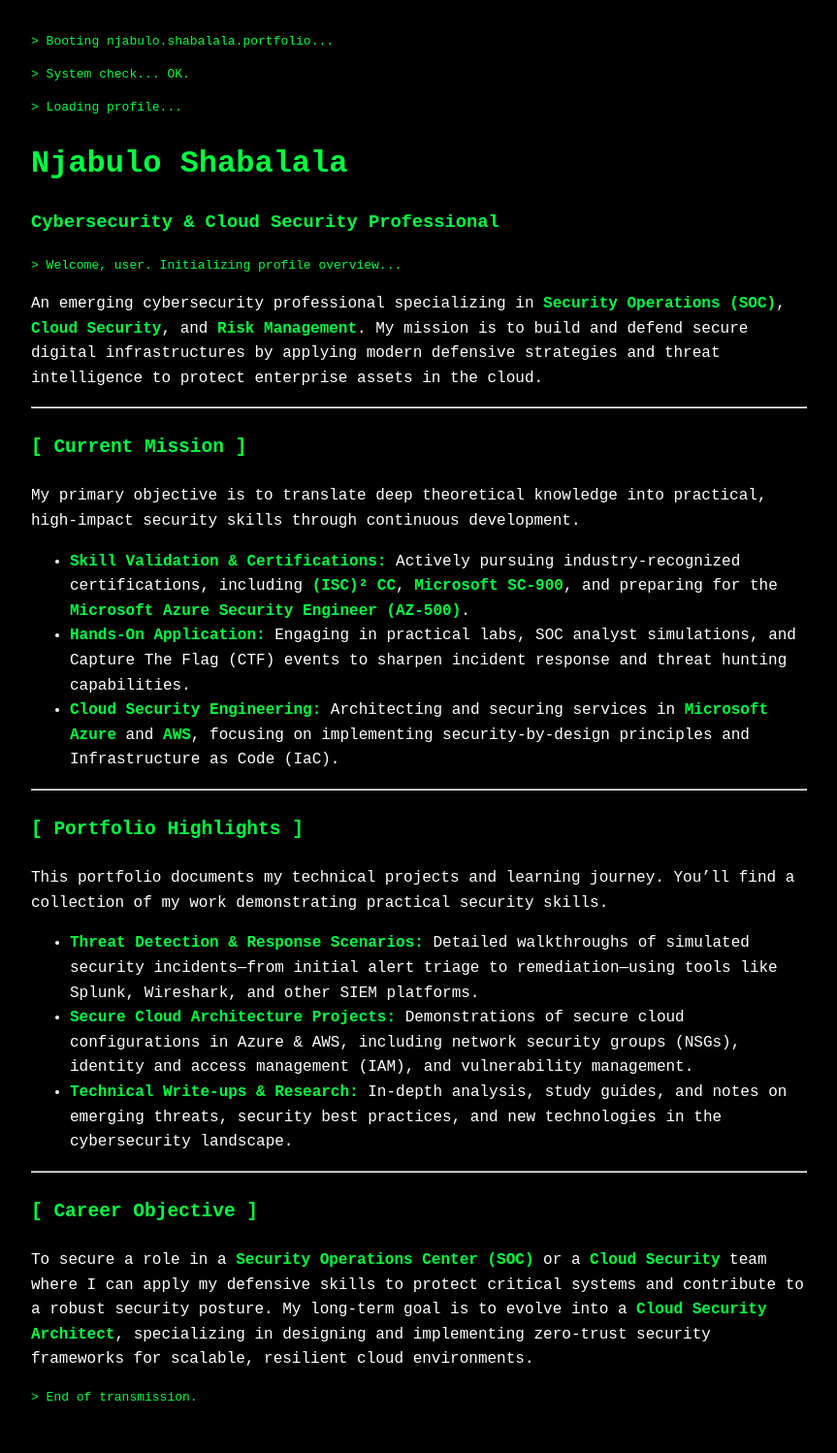
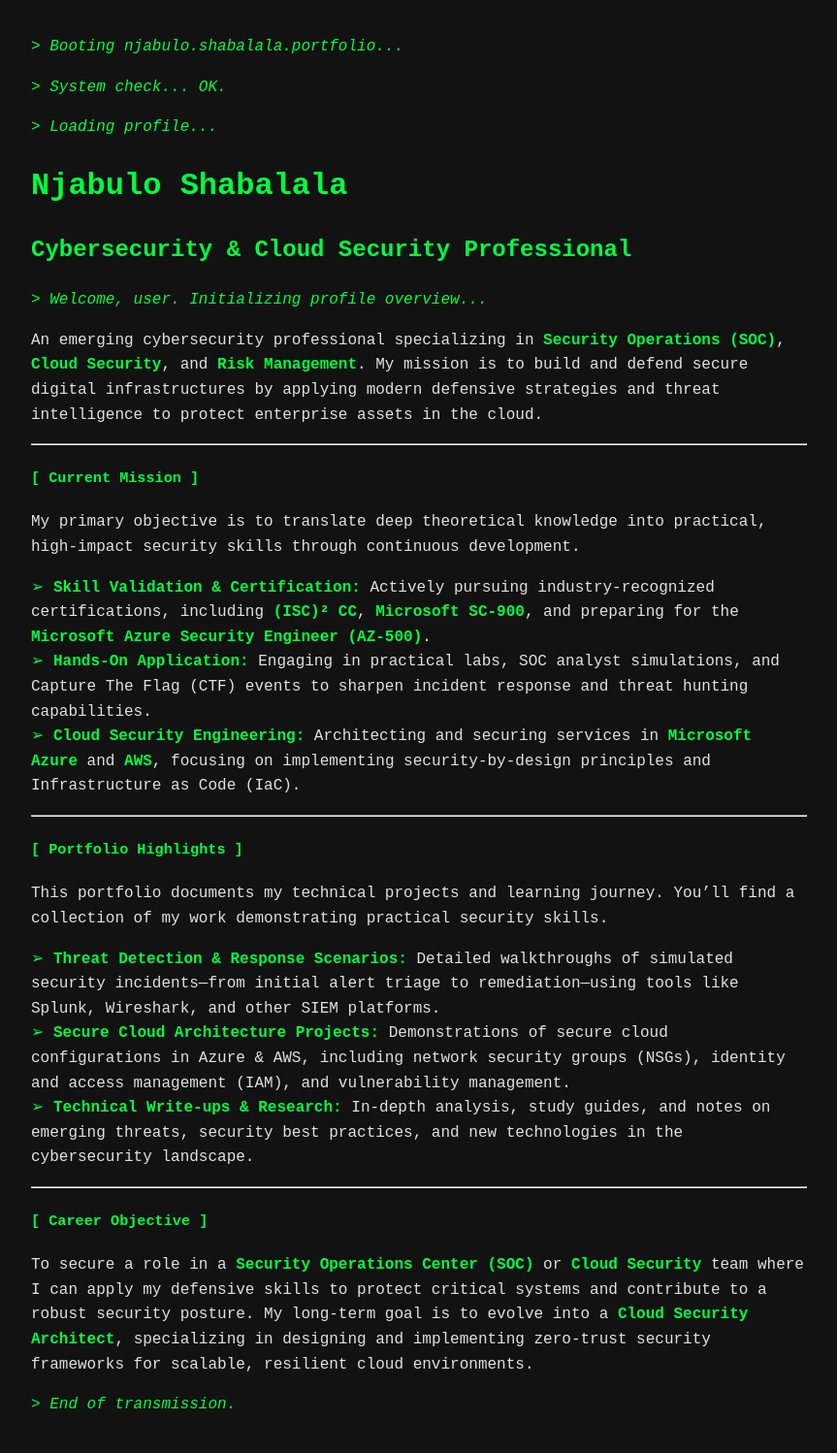
Before and after one commit to NjabuloShabalala/Njabulo_Shabalala.github.io, a Jekyll site: the page built from index.md, in a window 1280 px wide. Shown: the whole page at 97% size, without its empty margins (208-1071 px from the left). Built offline with Jekyll 4.4.1, drawn with Linux system fonts in a browser that asks for light colours.

Commit message:
Update index.md

```diff
--- a/index.md
+++ b/index.md
@@ -5,16 +5,34 @@ title: Home
 
 <style>
   body {
-    color: white;
-    background-color: black;
+    color: #e0e0e0; /* Soft white for better readability */
+    background-color: #121212; /* Dark gray instead of pure black */
+    font-family: 'Courier New', monospace;
+    line-height: 1.6;
+    max-width: 800px;
+    margin: 0 auto;
+    padding: 20px;
   }
-  strong, b, h1, h2, h3, blockquote {
-    color: #00ff41; /* Matrix green */
+  h1, h2, h3, strong {
+    color: #00ff41; /* Terminal green */
   }
-  /* Style the command prompt lines */
   .prompt {
     color: #00ff41;
-    font-family: monospace;
+    font-style: italic;
+    margin-bottom: 1rem;
+  }
+  ul {
+    list-style-type: none;
+    padding-left: 0;
+  }
+  li:before {
+    content: "➢ ";
+    color: #00ff41;
+  }
+  blockquote {
+    border-left: 3px solid #00ff41;
+    padding-left: 1rem;
+    margin-left: 0;
   }
 </style>
 
@@ -24,7 +42,7 @@ title: Home
 
 # Njabulo Shabalala
 
-### Cybersecurity & Cloud Security Professional
+## Cybersecurity & Cloud Security Professional
 
 <p class="prompt">> Welcome, user. Initializing profile overview...</p>
 
@@ -32,28 +50,28 @@ An emerging cybersecurity professional specializing in **Security Operations (SO
 
 ---
 
-## `[  Current Mission  ]`
+### `[ Current Mission ]`
 
 My primary objective is to translate deep theoretical knowledge into practical, high-impact security skills through continuous development.
 
-* **Skill Validation & Certifications:** Actively pursuing industry-recognized certifications, including **(ISC)² CC**, **Microsoft SC-900**, and preparing for the **Microsoft Azure Security Engineer (AZ-500)**.
-* **Hands-On Application:** Engaging in practical labs, SOC analyst simulations, and Capture The Flag (CTF) events to sharpen incident response and threat hunting capabilities.
-* **Cloud Security Engineering:** Architecting and securing services in **Microsoft Azure** and **AWS**, focusing on implementing security-by-design principles and Infrastructure as Code (IaC).
+- **Skill Validation & Certification:** Actively pursuing industry-recognized certifications, including **(ISC)² CC**, **Microsoft SC-900**, and preparing for the **Microsoft Azure Security Engineer (AZ-500)**.
+- **Hands-On Application:** Engaging in practical labs, SOC analyst simulations, and Capture The Flag (CTF) events to sharpen incident response and threat hunting capabilities.
+- **Cloud Security Engineering:** Architecting and securing services in **Microsoft Azure** and **AWS**, focusing on implementing security-by-design principles and Infrastructure as Code (IaC).
 
 ---
 
-## `[  Portfolio Highlights  ]`
+### `[ Portfolio Highlights ]`
 
 This portfolio documents my technical projects and learning journey. You'll find a collection of my work demonstrating practical security skills.
 
-* **Threat Detection & Response Scenarios:** Detailed walkthroughs of simulated security incidents—from initial alert triage to remediation—using tools like Splunk, Wireshark, and other SIEM platforms.
-* **Secure Cloud Architecture Projects:** Demonstrations of secure cloud configurations in Azure & AWS, including network security groups (NSGs), identity and access management (IAM), and vulnerability management.
-* **Technical Write-ups & Research:** In-depth analysis, study guides, and notes on emerging threats, security best practices, and new technologies in the cybersecurity landscape.
+- **Threat Detection & Response Scenarios:** Detailed walkthroughs of simulated security incidents—from initial alert triage to remediation—using tools like Splunk, Wireshark, and other SIEM platforms.
+- **Secure Cloud Architecture Projects:** Demonstrations of secure cloud configurations in Azure & AWS, including network security groups (NSGs), identity and access management (IAM), and vulnerability management.
+- **Technical Write-ups & Research:** In-depth analysis, study guides, and notes on emerging threats, security best practices, and new technologies in the cybersecurity landscape.
 
 ---
 
-## `[  Career Objective  ]`
+### `[ Career Objective ]`
 
-To secure a role in a **Security Operations Center (SOC)** or a **Cloud Security** team where I can apply my defensive skills to protect critical systems and contribute to a robust security posture. My long-term goal is to evolve into a **Cloud Security Architect**, specializing in designing and implementing zero-trust security frameworks for scalable, resilient cloud environments.
+To secure a role in a **Security Operations Center (SOC)** or **Cloud Security** team where I can apply my defensive skills to protect critical systems and contribute to a robust security posture. My long-term goal is to evolve into a **Cloud Security Architect**, specializing in designing and implementing zero-trust security frameworks for scalable, resilient cloud environments.
 
 <p class="prompt">> End of transmission.</p>
```
